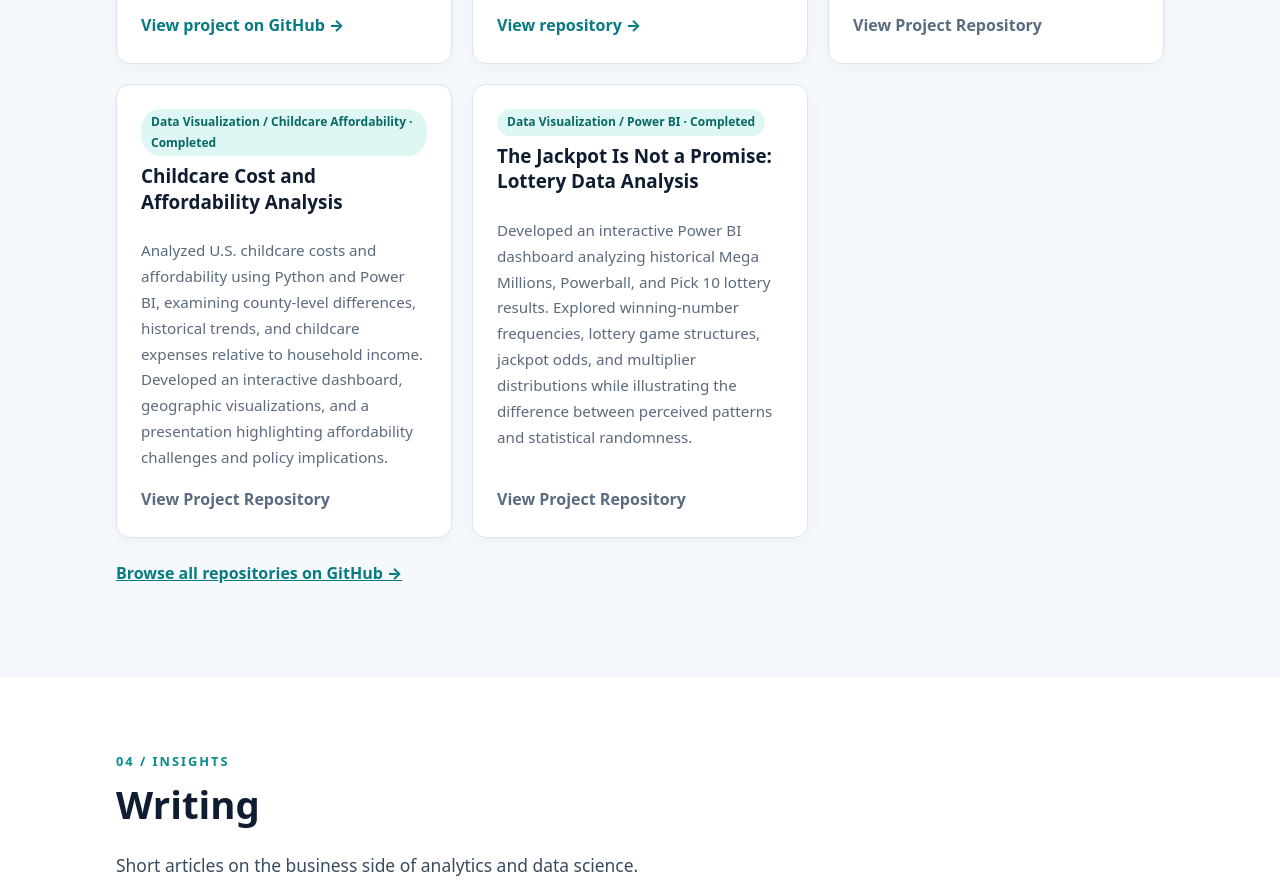
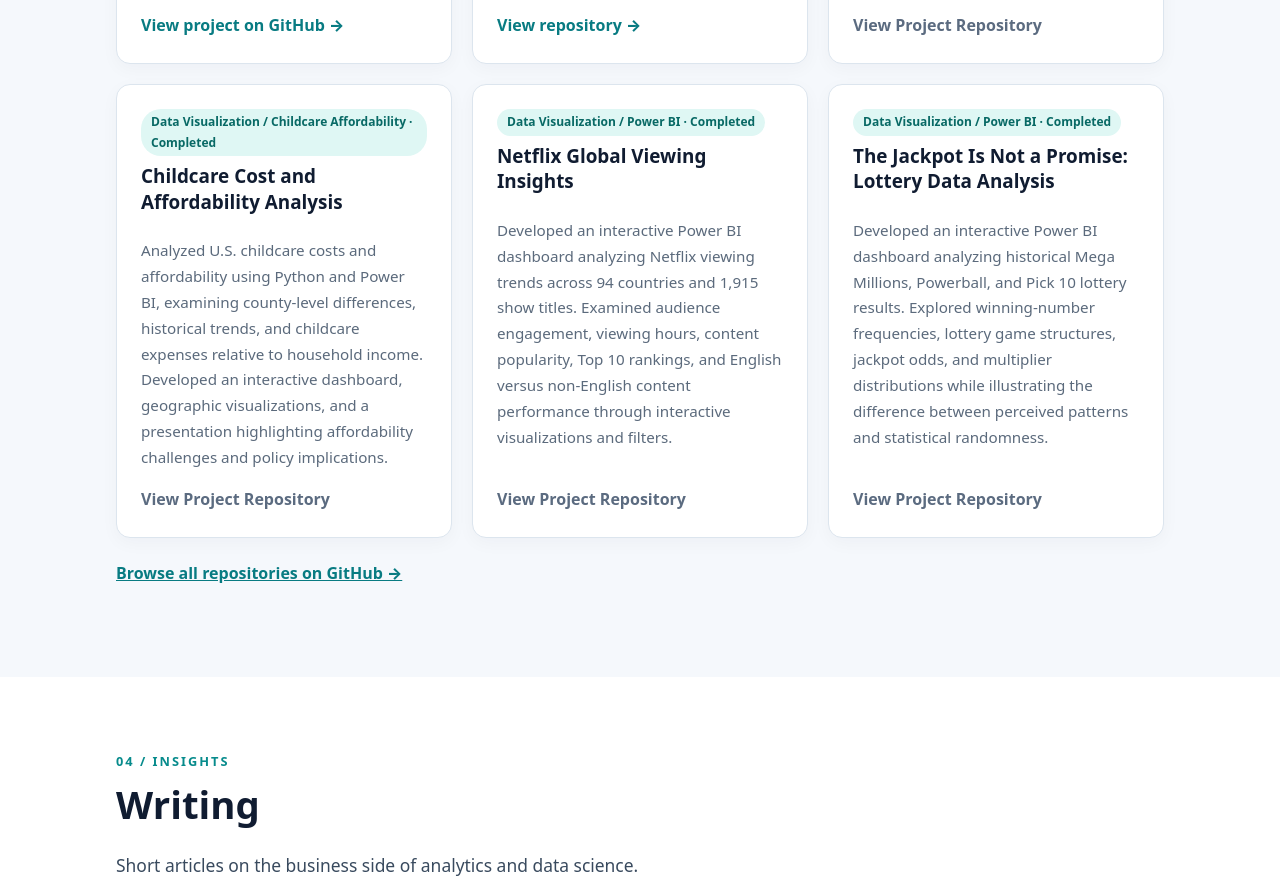
Before and after one commit to crisevilindsey/crisevilindsey.github.io, a plain HTML site: page index.html in a window 1280 px wide. Shown: the part 3883-4767 px from the top of the page. Drawn offline with Linux system fonts and the light colour scheme.

Commit message:
Add Netflix Global Viewing Insights project section

```diff
--- a/index.html
+++ b/index.html
@@ -55,6 +55,7 @@
       <article class="card"><span class="tag">Data engineering / Big data / ML</span><h3>Loan Approval Big Data Pipeline</h3><p>Built an end-to-end pipeline on Google Cloud Platform that moves loan application data through Apache NiFi, HDFS, Hive, Spark MLlib, and HBase, with Spark jobs managed by YARN in Docker. A logistic regression model predicted loan approval with 85% accuracy, and the results were written to HBase for verification.</p><a href="https://github.com/crisevilindsey/dsc650-loan-approval-pipeline" target="_blank" rel="noopener noreferrer">View repository &rarr;</a></article>
       <article class="card"><span class="tag">Forecasting / Supply chain &middot; Completed</span><h3>Supply Chain Demand Forecasting</h3><p>Developed and evaluated predictive models for 16-day grocery sales forecasting using 5,052 records from three Ecuadorian retail stores. Compared seasonal naive forecasting, random forest, and histogram-based gradient boosting using leakage-safe time-series validation. Gradient boosting reduced final holdout mean absolute error by approximately 8.8% compared with the seasonal baseline, demonstrating how improved demand forecasts can support inventory planning decisions.</p><a href="https://github.com/crisevilindsey/dsc680-supply-chain-demand-forecasting" style="margin-top:auto;font-weight:800;color:#5b6b80">View Project Repository</a></article>
       <article class="card"><span class="tag">Data Visualization / Childcare Affordability &middot; Completed</span><h3>Childcare Cost and Affordability Analysis</h3><p>Analyzed U.S. childcare costs and affordability using Python and Power BI, examining county-level differences, historical trends, and childcare expenses relative to household income. Developed an interactive dashboard, geographic visualizations, and a presentation highlighting affordability challenges and policy implications.</p><a href="https://github.com/crisevilindsey/dsc640-childcare-affordability-analysis" style="margin-top:auto;font-weight:800;color:#5b6b80">View Project Repository</a></article>
+      <article class="card"><span class="tag">Data Visualization / Power BI &middot; Completed</span><h3>Netflix Global Viewing Insights</h3><p>Developed an interactive Power BI dashboard analyzing Netflix viewing trends across 94 countries and 1,915 show titles. Examined audience engagement, viewing hours, content popularity, Top 10 rankings, and English versus non-English content performance through interactive visualizations and filters.</p><a href="https://github.com/crisevilindsey/netflix-global-viewing-insights" style="margin-top:auto;font-weight:800;color:#5b6b80">View Project Repository</a></article>
       <article class="card"><span class="tag">Data Visualization / Power BI &middot; Completed</span><h3>The Jackpot Is Not a Promise: Lottery Data Analysis</h3><p>Developed an interactive Power BI dashboard analyzing historical Mega Millions, Powerball, and Pick 10 lottery results. Explored winning-number frequencies, lottery game structures, jackpot odds, and multiplier distributions while illustrating the difference between perceived patterns and statistical randomness.</p><a href="https://github.com/crisevilindsey/dsc640-lottery-analysis-powerbi" style="margin-top:auto;font-weight:800;color:#5b6b80">View Project Repository</a></article>
     </div><p style="margin-top:22px"><a href="https://github.com/crisevilindsey?tab=repositories" target="_blank" rel="noopener noreferrer" style="font-weight:800">Browse all repositories on GitHub &rarr;</a></p></div></section>
     <section id="writing"><div class="wrap"><div class="section-label">04 / Insights</div><h2 class="section-title">Writing</h2><p class="lead">Short articles on the business side of analytics and data science.</p><div class="grid">
```
